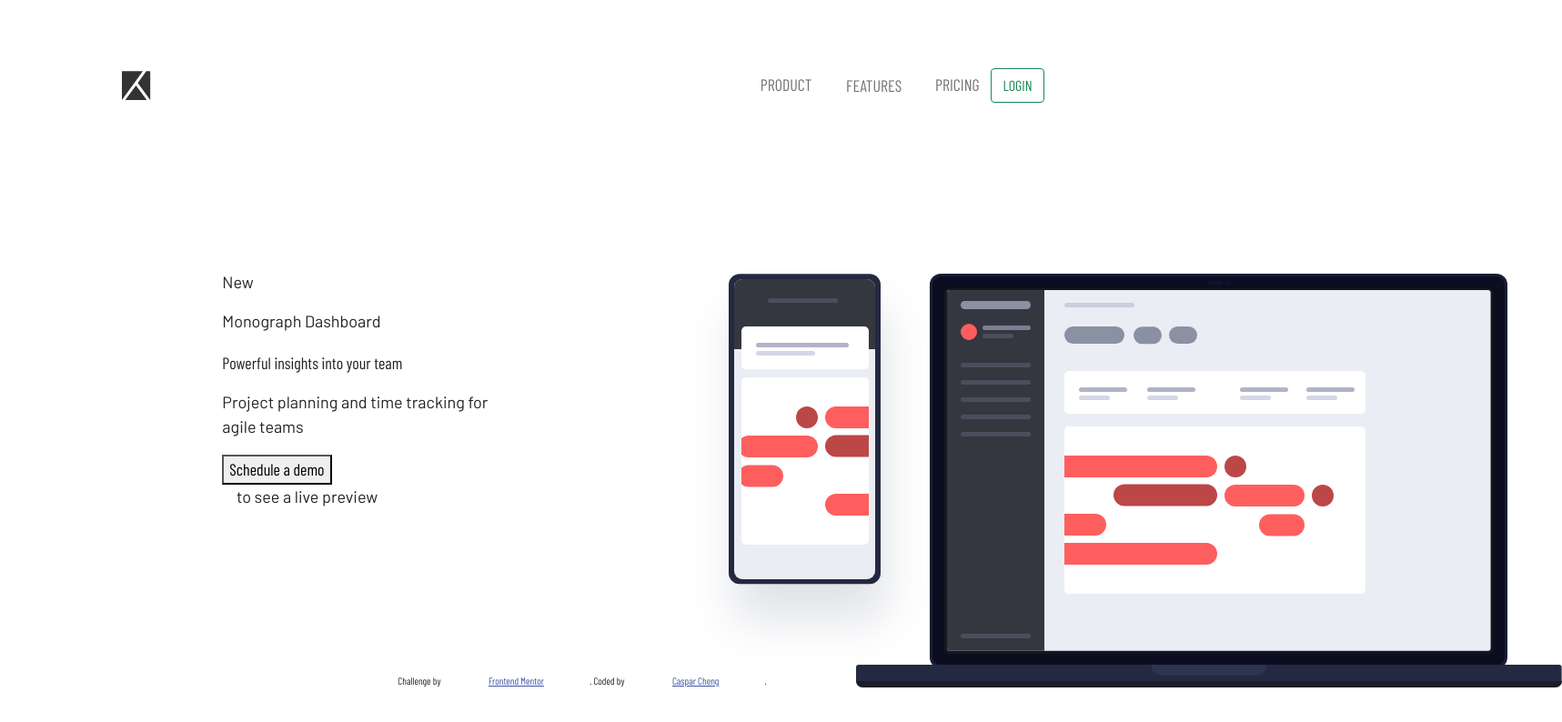
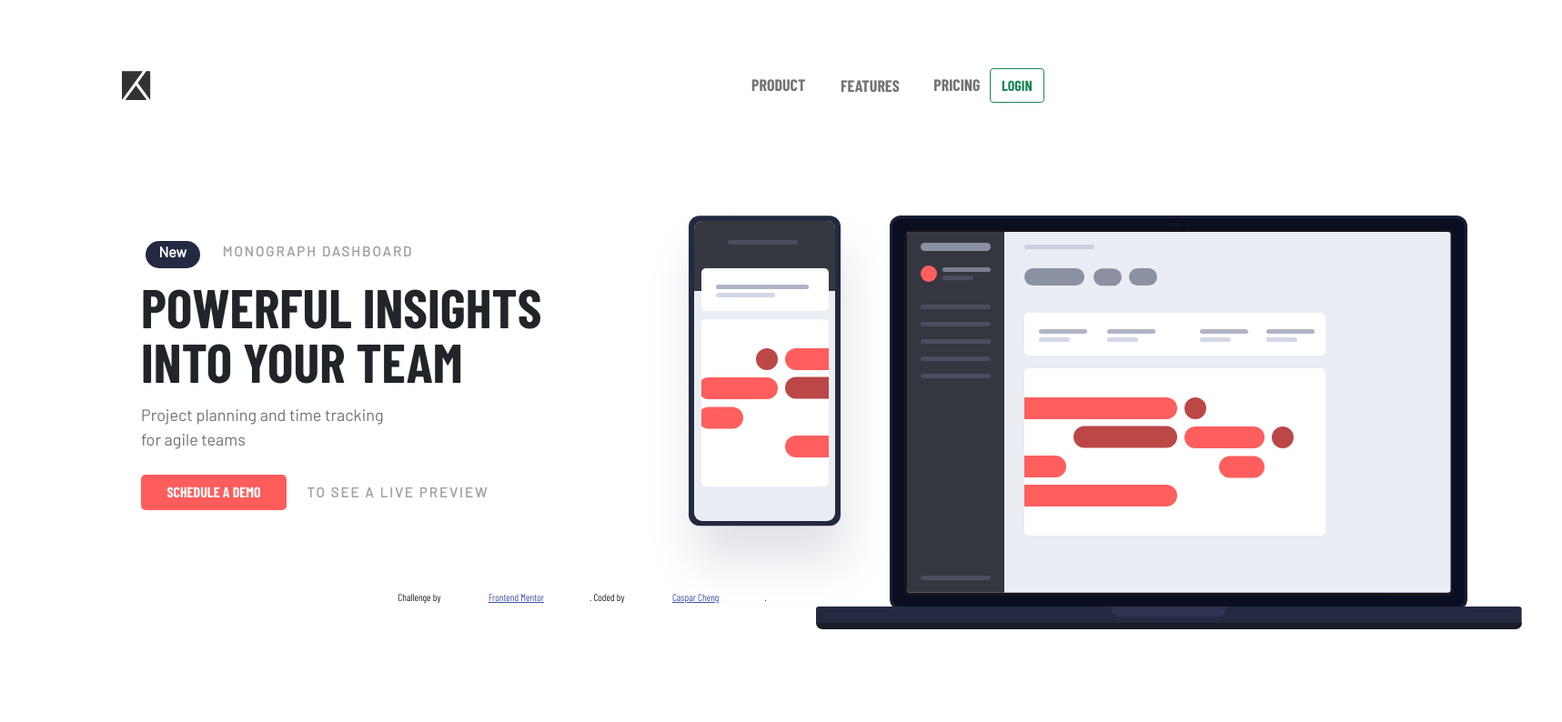
Before and after one commit to Caspar-Cheng/FrontEnd-Praduct-Page, a plain HTML site: page index.html in a window 1280 px wide. Shown: the whole page at 91% size, 1717 px wide, since content can reach past the window. Drawn offline with nearby package versions, Linux system fonts and the light colour scheme.

Commit message:
Update style.css

```diff
--- a/style.css
+++ b/style.css
@@ -19,14 +19,18 @@ body {
 
 .image {
     position: absolute;
+    margin: 0;
+    transform: translateX(10px);
 }
 
 .navbar {
     height: 60px;
+    color: hsl(230, 29%, 20%);
 }
 
 .navbar, .first, .button {
     font-family: 'Barlow Condensed';
+    font-weight: bold;
 }
 
 .header, .second, .preview {
@@ -34,17 +38,70 @@ body {
 }
 
 .left {
-    margin-left: 70px;
-    margin-top: 100px;
+    margin: 60px 0 0 -35px;
+    height: 300px;
+    width: 550px;
+}
+
+.demo {
+    display: flex;
+    flex-direction: row;
+    text-align: center;
+}
+
+.btn {
+    font-weight: bold;
+}
+
+.header {
+    display: flex;
+    flex-direction: row;
+    height: 30px;
+    font-size: 16px;
+}
+.new {
+    background: hsl(230, 29%, 20%);
+    color: white;
+    border-radius: 20px;
+    width: 60px;
+    font-weight: bold;
+    margin: 0 0 0 -20px;
+    text-align: center;
 
 }
 
+.header-title, .preview {
+    text-transform: uppercase;
+    letter-spacing: 2px;
+    color: rgb(165, 164, 164);
+    font-weight: bold;
+    font-size: 15px;
+}
 
+.preview {
+    transform: translateY(8px);
+}
 
+.first {
+    font-size: 60px;
+    text-transform: uppercase;
+    margin-top: -15px;
+    line-height: 1;
+}
+.second {
+    color: rgb(116, 113, 113);
+    width: 280px;
+}
 
-
-
-
+.button {
+    background-color: hsl(0, 100%, 68%);
+    color: white;
+    border: none;
+    border-radius: 5px;
+    text-transform: uppercase;
+    width: 160px;
+    font-size: 16px;
+}
 
 
 .attribution {
@@ -56,3 +113,16 @@ body {
 .attribution a {
     color: hsl(228, 45%, 44%);
 }
+
+@media (max-width: 765px){
+
+    .container {
+        display: flex;
+        flex-direction: column;
+        text-align: center;
+    }
+    .content{
+        display: flex;
+        flex-direction: column-reverse;
+    }
+}
```
